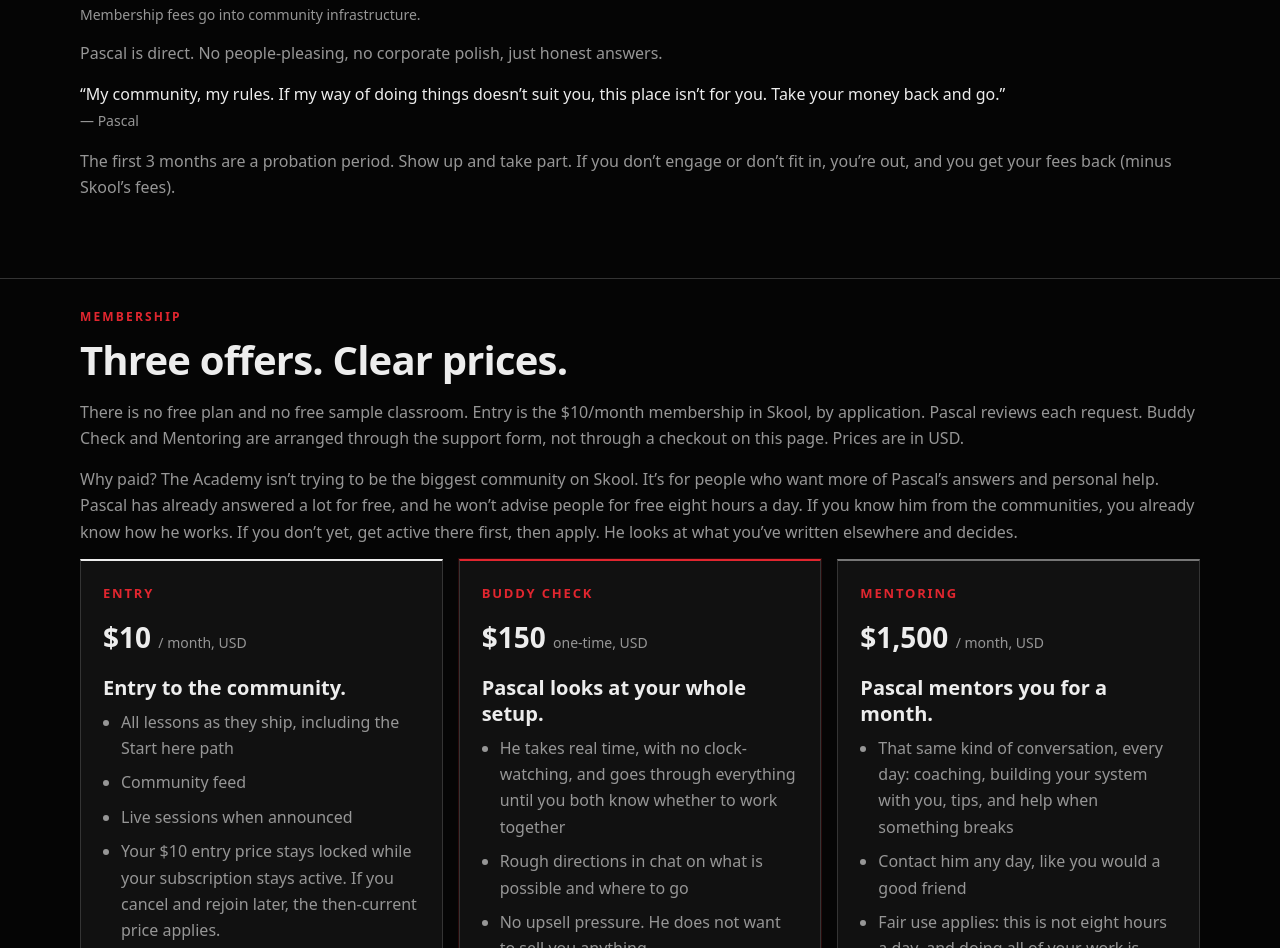
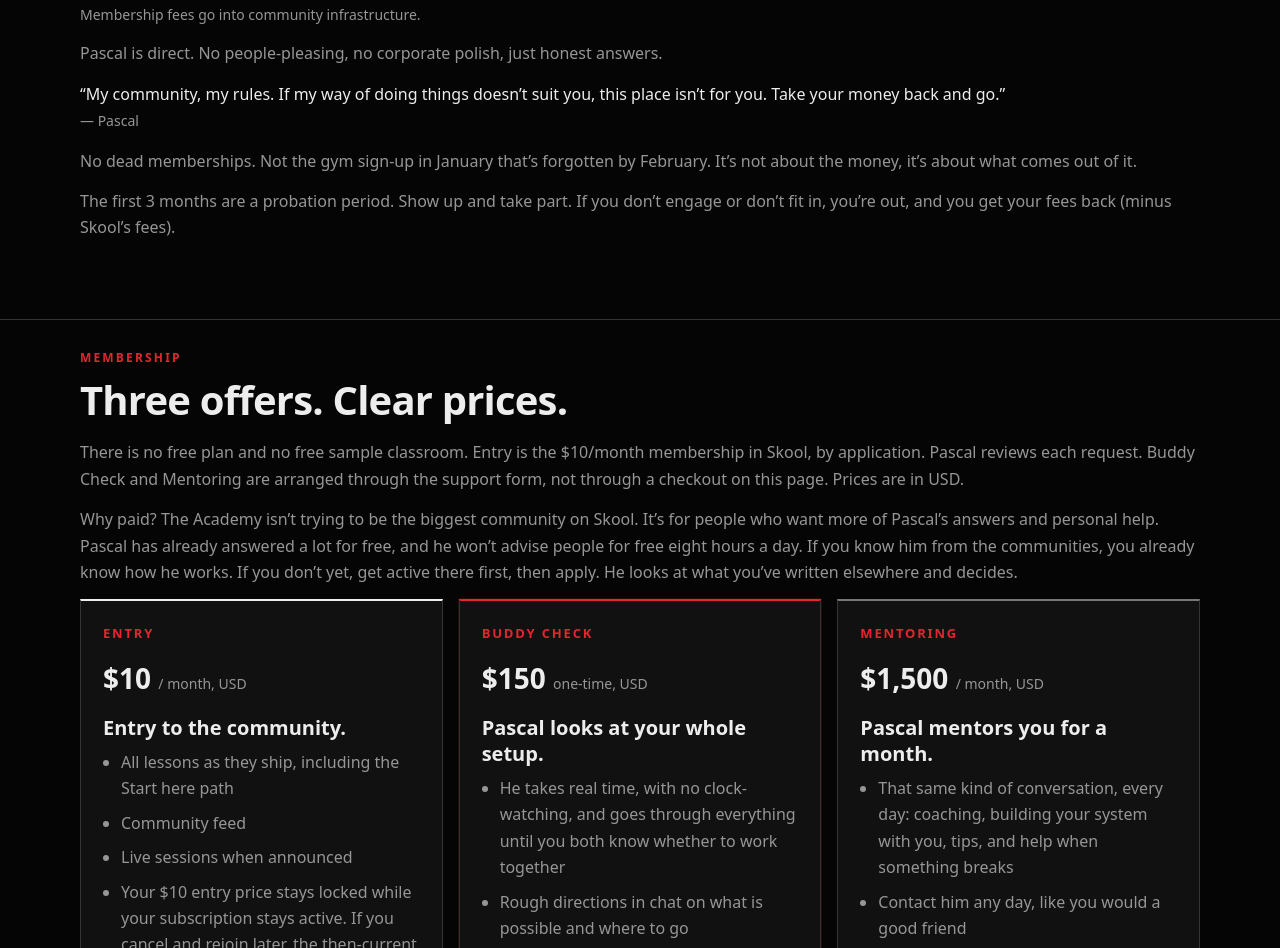
Before and after one commit to pascalpollack/hiron-academy-site, a plain HTML site: page index.html in a window 1280 px wide. Shown: the part 2106-3054 px from the top of the page. Drawn offline with Linux system fonts and the light colour scheme.

Commit message:
Add a no-dead-memberships line before the probation note.

```diff
--- a/index.html
+++ b/index.html
@@ -317,7 +317,7 @@
     - FAQ “Is there a free trial?” links “his Skool profile” to https://www.skool.com/hiron-academy-2448/about as a placeholder until the exact profile URL is provided.
     - Why paid (t44u + t45u): the Academy is not trying to be the biggest community on Skool; it is for people who want more of Pascal’s answers and personal help. He has already answered a lot for free and will not advise people for free eight hours a day. If you know him from the communities, you already know how he works; everyone else should get active there first, then apply. He looks at what you have written elsewhere and decides. Other communities he is active in are welcome to join.
     - Who this is for (t46u): builders who understand and build systems themselves, think long term, stay and support each other; Pascal builds members up to eye level so later they can tackle bigger things together and pool skills from different fields. Not for silent lurkers, quick-money-with-AI seekers, or people who just watched a creator video and want to go self-employed. Membership fees go into community infrastructure. No funding-goal figures on the page.
-    - Probation (t47u/t48u): the first 3 months are a probation period. Show up and take part. If you don’t engage or don’t fit in, you’re out, and fees are returned minus Skool’s fees. Same text in Who this is for and in the FAQ “What if it’s not a fit?”. Tone: Pascal is direct. No people-pleasing, no corporate polish, just honest answers. Beside that line, a first-person quote attributed to Pascal (t49u, wording finalized t50u): “My community, my rules. If my way of doing things doesn’t suit you, this place isn’t for you. Take your money back and go.”
+    - Probation (t47u/t48u): the first 3 months are a probation period. Show up and take part. If you don’t engage or don’t fit in, you’re out, and fees are returned minus Skool’s fees. Same text in Who this is for and in the FAQ “What if it’s not a fit?”. Tone: Pascal is direct. No people-pleasing, no corporate polish, just honest answers. Beside that line, a first-person quote attributed to Pascal (t49u, wording finalized t50u): “My community, my rules. If my way of doing things doesn’t suit you, this place isn’t for you. Take your money back and go.” Immediately before the probation paragraph (t51u): “No dead memberships. Not the gym sign-up in January that’s forgotten by February. It’s not about the money, it’s about what comes out of it.”
   -->
   <a class="skip" href="#about">Skip to about</a>
   <header class="nav">
@@ -448,6 +448,7 @@
         <p>Pascal is direct. No people-pleasing, no corporate polish, just honest answers.</p>
         <p style="color:var(--text);">“My community, my rules. If my way of doing things doesn’t suit you, this place isn’t for you. Take your money back and go.”<br>
         <span style="color:var(--muted);font-size:14px;">— Pascal</span></p>
+        <p>No dead memberships. Not the gym sign-up in January that’s forgotten by February. It’s not about the money, it’s about what comes out of it.</p>
         <p>The first 3 months are a probation period. Show up and take part. If you don’t engage or don’t fit in, you’re out, and you get your fees back (minus Skool’s fees).</p>
       </div>
     </section>
```
